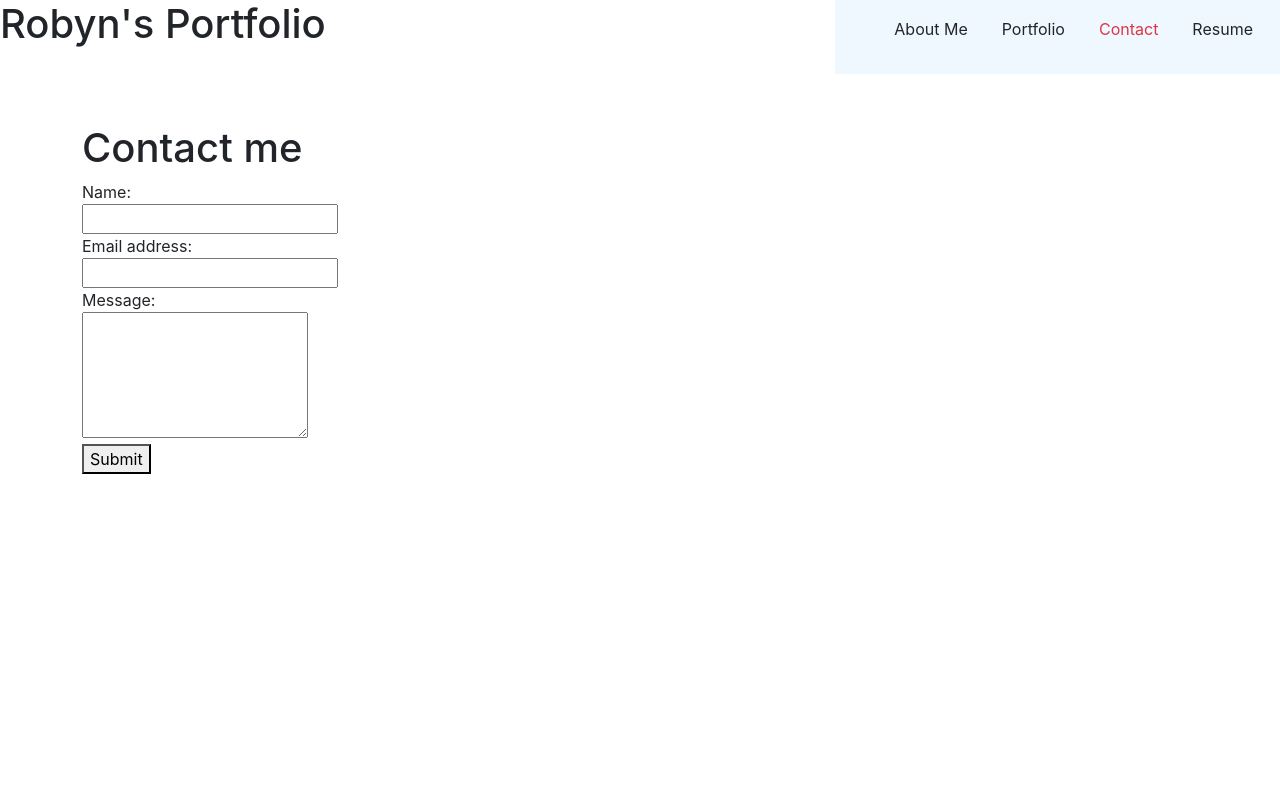
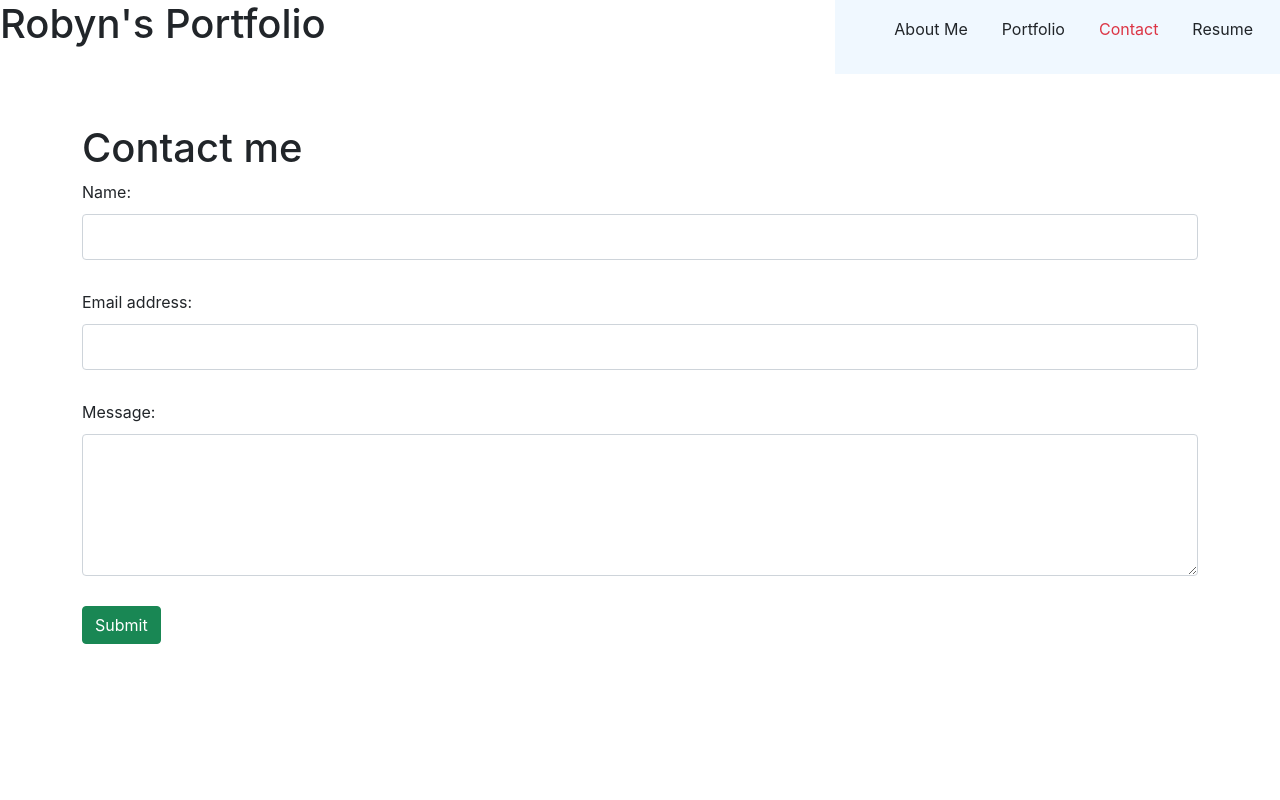
Before and after one commit to robyng/my-portfolio-with-react, a React (Create React App) app: page / in a window 1280 px wide. Both pictures are taken after a click on the item "Contact". Shown: the top 800 px of the page. Built offline with nearby package versions, Linux system fonts and the light colour scheme.

Commit message:
add style to contact form

```diff
--- a/src/App.css
+++ b/src/App.css
@@ -210,4 +210,10 @@ footer {
   border-top: 1px solid darkgray;
   padding: 10px;
   text-align: center;
+  margin-top: 50px;
 }
+
+.form-control {
+  padding: 10px 12px;
+  margin: 10px 0 30px 0;
+}
--- a/src/components/Contact/index.js
+++ b/src/components/Contact/index.js
@@ -43,24 +43,31 @@ function Contact() {
         <section class="container">
             <h1>Contact me</h1>
             <form id="contact-form" onSubmit={handleSubmit}>
-                <div>
+                <div className="form-group">
                     <label htmlFor="name">Name:</label> <br />
-                    <input type="text" name="name" defaultValue={name} onBlur={handleChange} />
+                    <input type="text" className="form-control" name="name" defaultValue={name} onBlur={handleChange} />
                 </div>
-                <div>
+                <div className="form-group">
                     <label htmlFor="email">Email address:</label><br />
-                    <input type="email" name="email" defaultValue={email} onBlur={handleChange} />
+                    <input type="email" className="form-control" name="email" defaultValue={email} onBlur={handleChange} />
                 </div>
-                <div>
+                <div className="form-group">
                     <label htmlFor="message">Message:</label><br />
-                    <textarea name="message" defaultValue={message} onBlur={handleChange} rows="5" />
+                    <textarea name="message" className="form-control" defaultValue={message} onBlur={handleChange} rows="5" />
                 </div>
                 {errorMessage && (
                     <div>
                         <p className="error-text">{errorMessage}</p>
                     </div>
                 )}
-                <button type="submit">Submit</button>
+                <div className="row form-group">
+                    <div className="col-10">
+                        <button  className="btn btn-success" type="submit">Submit</button>
+
+                    </div>
+
+
+                </div>
             </form>
         </section>
     )
```
